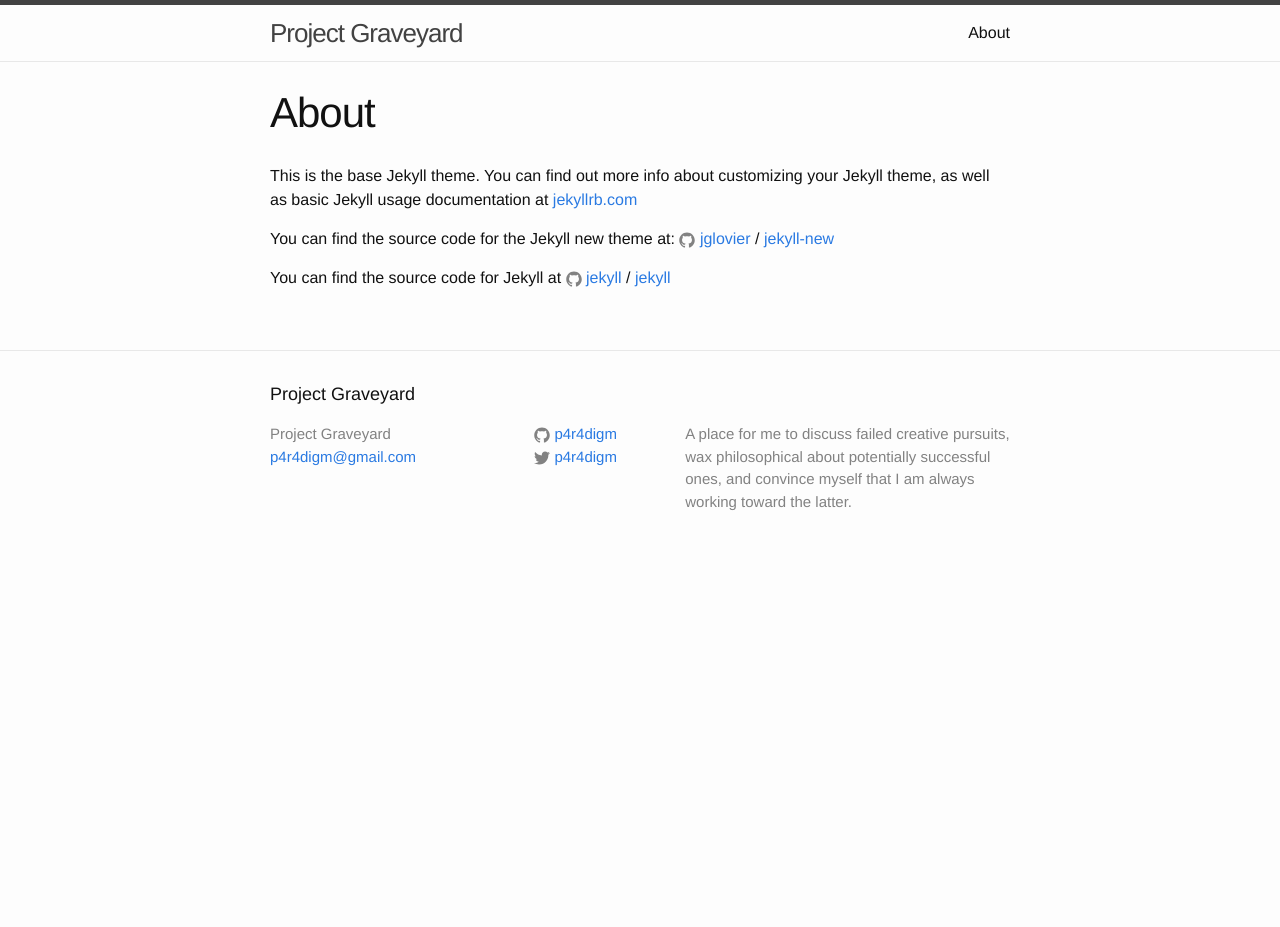
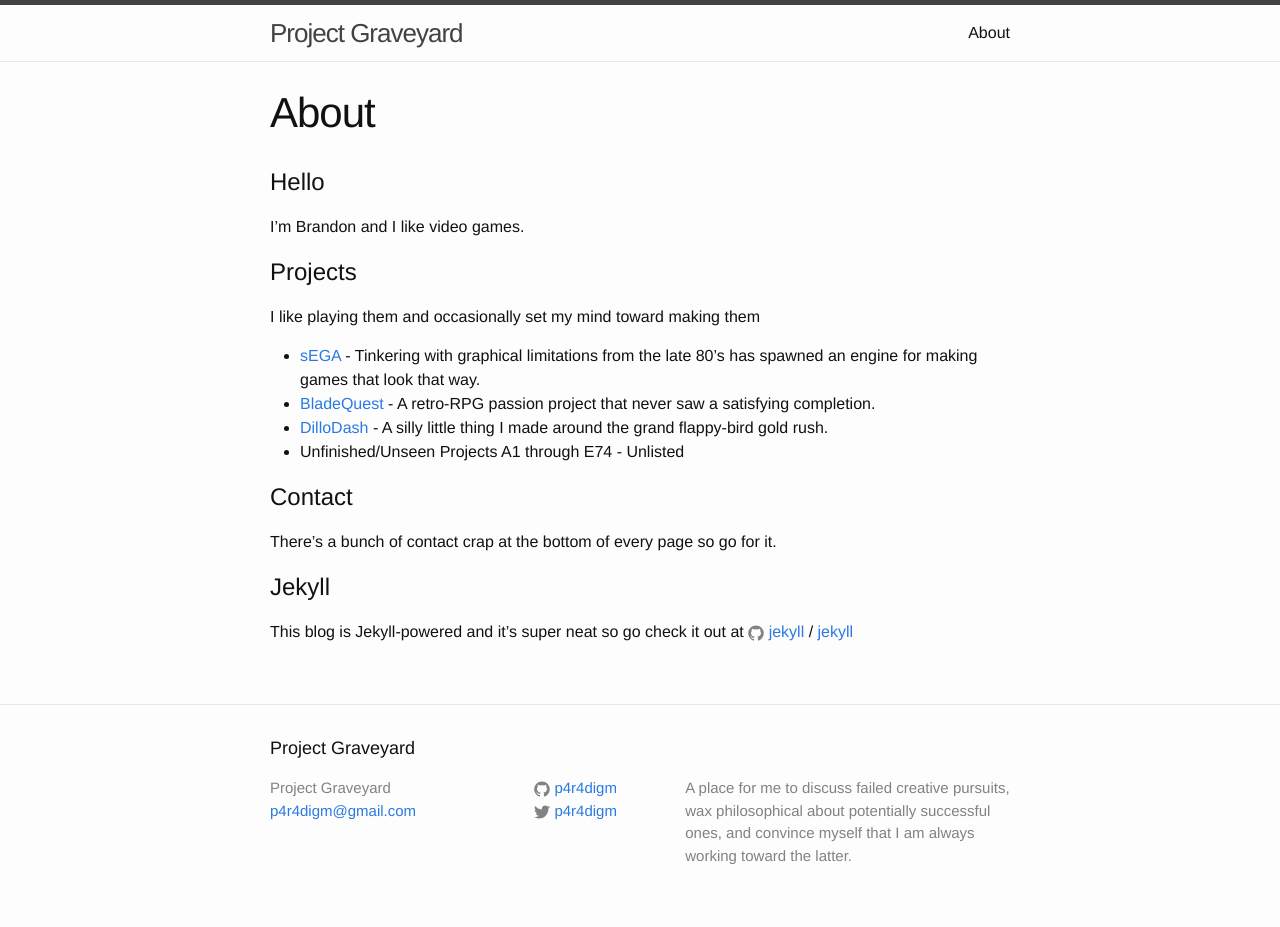
Before and after one commit to britown88/britown88.github.io, a Jekyll site: the page built from about.md, in a window 1280 px wide. Built offline with Jekyll 4.4.1, drawn with Linux system fonts in a browser that asks for light colours; before the commit the page ends 900 px from its top, so only the background shows below that.

Commit message:
About and Index updated

```diff
--- a/about.md
+++ b/about.md
@@ -4,12 +4,19 @@ title: About
 permalink: /about/
 ---
 
-This is the base Jekyll theme. You can find out more info about customizing your Jekyll theme, as well as basic Jekyll usage documentation at [jekyllrb.com](http://jekyllrb.com/)
+# Hello
+I'm Brandon and I like video games.
 
-You can find the source code for the Jekyll new theme at:
-{% include icon-github.html username="jglovier" %} /
-[jekyll-new](https://github.com/jglovier/jekyll-new)
+# Projects
+I like playing them and occasionally set my mind toward making them
 
-You can find the source code for Jekyll at
-{% include icon-github.html username="jekyll" %} /
-[jekyll](https://github.com/jekyll/jekyll)
+* [sEGA](https://github.com/p4r4digm/sega) - Tinkering with graphical limitations from the late 80's has spawned an engine for making games that look that way.
+* [BladeQuest](https://play.google.com/store/apps/details?id=bladequest.world) - A retro-RPG passion project that never saw a satisfying completion.
+* [DilloDash](https://play.google.com/store/apps/details?id=com.horse.ddash) - A silly little thing I made around the grand flappy-bird gold rush.
+* Unfinished/Unseen Projects A1 through E74 - Unlisted
+
+# Contact
+There's a bunch of contact crap at the bottom of every page so go for it.
+
+# Jekyll
+This blog is Jekyll-powered and it's super neat so go check it out at {% include icon-github.html username="jekyll" %} / [jekyll](https://github.com/jekyll/jekyll)
--- a/index.html
+++ b/index.html
@@ -14,6 +14,7 @@ layout: default
         <h2>
           <a class="post-link" href="{{ post.url | prepend: site.baseurl }}">{{ post.title }}</a>
         </h2>
+        {{ post.excerpt }}
       </li>
     {% endfor %}
   </ul>
```
